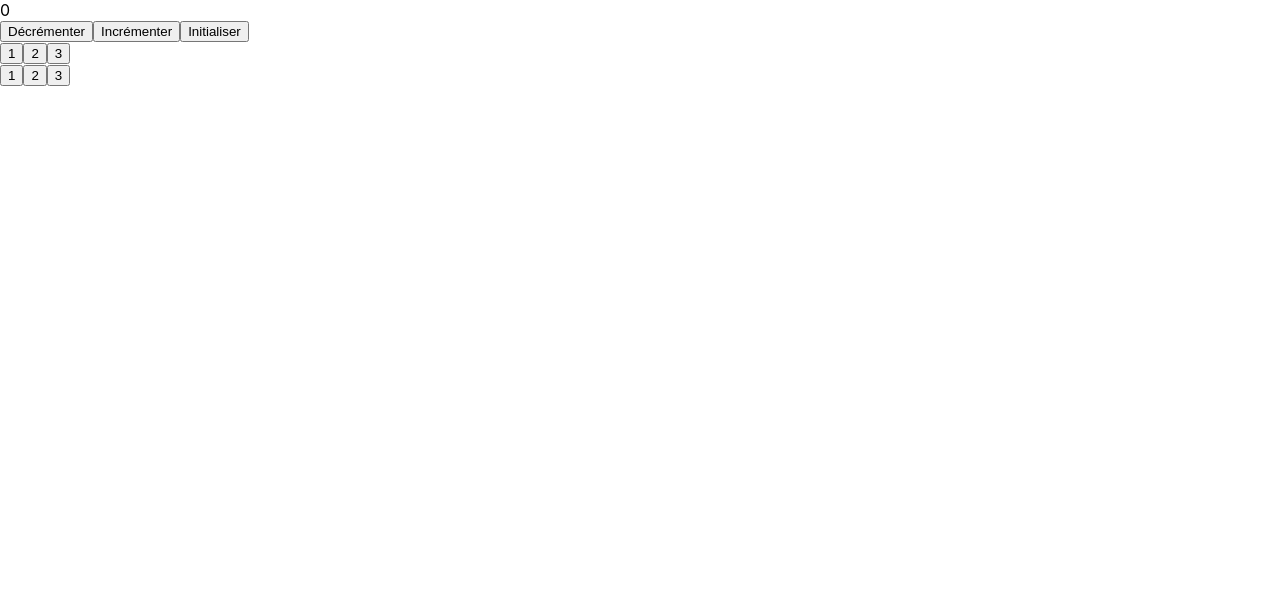
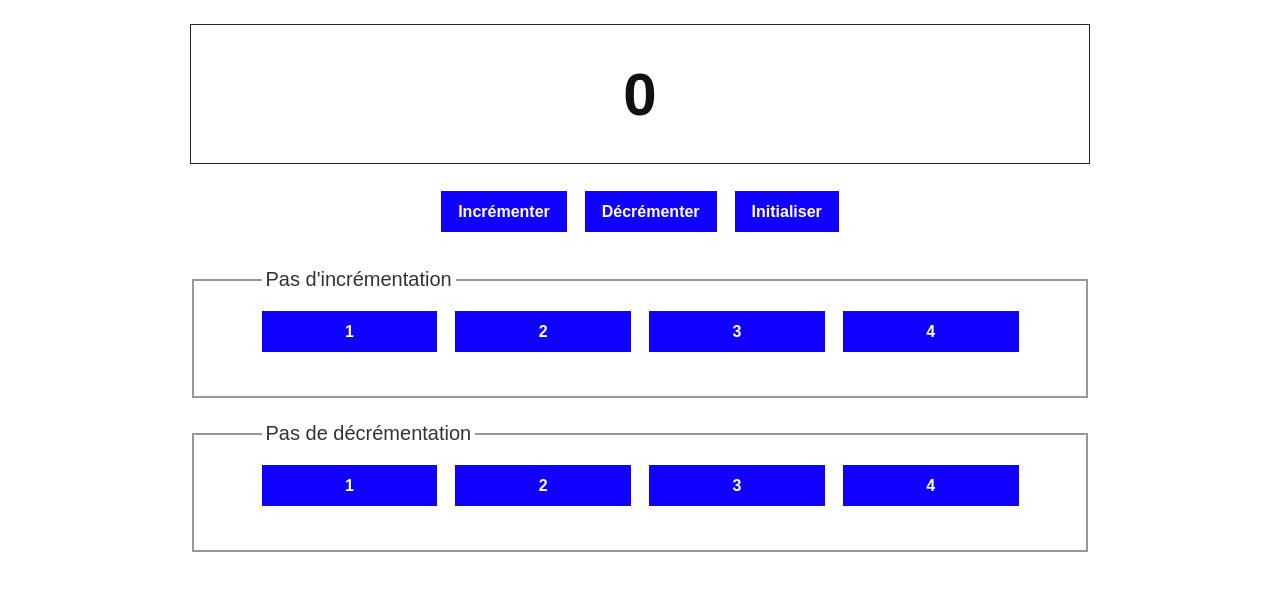
Before and after one commit to taha6nadir/react_cour, a React (Create React App) app: page / in a window 1280 px wide. Shown: the top 590 px of the page. Built offline with nearby package versions, Linux system fonts and the light colour scheme.

Commit message:
exercice 1

```diff
--- /dev/null
+++ b/src/ex1/Counter.css
@@ -0,0 +1,97 @@
+.counter-page {
+  box-sizing: border-box;
+  width: min(100% - 48px, 900px);
+  margin: 24px auto;
+  color: #111;
+  font-family: Arial, Helvetica, sans-serif;
+}
+
+.counter-value {
+  display: grid;
+  min-height: 138px;
+  place-items: center;
+  border: 1px solid #222;
+  font-size: 60px;
+  font-weight: 700;
+}
+
+.counter-actions {
+  display: flex;
+  justify-content: center;
+  gap: 18px;
+  margin: 27px 0 36px;
+}
+
+.counter-page button {
+  min-height: 41px;
+  padding: 0 17px;
+  border: 0;
+  background: #1000ff;
+  color: #fff;
+  font-size: 16px;
+  font-weight: 700;
+  cursor: pointer;
+}
+
+.counter-page button:hover {
+  background: #0800c9;
+}
+
+.counter-page button:focus-visible {
+  outline: 3px solid #111;
+  outline-offset: 3px;
+}
+
+.counter-step-group {
+  box-sizing: border-box;
+  min-width: 0;
+  min-height: 130px;
+  margin: 0 2px 24px;
+  padding: 20px 7.5% 25px;
+  border: 2px solid #999;
+}
+
+.counter-step-group legend {
+  padding: 0 4px;
+  color: #333;
+  font-size: 20px;
+}
+
+.counter-step-options {
+  display: grid;
+  grid-template-columns: repeat(4, minmax(0, 1fr));
+  gap: 18px;
+}
+
+.counter-step-options button {
+  width: 100%;
+}
+
+@media (max-width: 520px) {
+  .counter-page {
+    width: calc(100% - 32px);
+  }
+
+  .counter-actions {
+    flex-wrap: wrap;
+    gap: 10px;
+  }
+
+  .counter-actions button {
+    flex: 1 1 auto;
+  }
+
+  .counter-step-group {
+    padding-right: 12px;
+    padding-left: 12px;
+  }
+
+  .counter-step-options {
+    gap: 8px;
+  }
+
+  .counter-page button {
+    padding: 0 10px;
+    font-size: 14px;
+  }
+}
--- a/src/ex1/Counter.jsx
+++ b/src/ex1/Counter.jsx
@@ -2,6 +2,8 @@ import { useState } from "react";
 import Valeur from "./Valeur";
 import PasIncr from "./pasincrimenter";
 import PasDincr from "./pasdesincrimenter";
+import "./Counter.css";
+
 function Counter() {
     const [cnt, setcnt] = useState(0);
     const [pasIncrementation, setPasIncrementation] = useState(2);
@@ -20,14 +22,16 @@ function Counter() {
     }
 
     return (
-        <div>
+        <main className="counter-page">
             <Valeur counter={cnt} />
-            <button type="button" onClick={decr}>Décrémenter</button>
-            <button type="button" onClick={incr}>Incrémenter</button>
-            <button type="button" onClick={initial}>Initialiser</button>
+            <div className="counter-actions">
+                <button type="button" onClick={incr}>Incrémenter</button>
+                <button type="button" onClick={decr}>Décrémenter</button>
+                <button type="button" onClick={initial}>Initialiser</button>
+            </div>
             <PasIncr setPasIncrementation={setPasIncrementation} />
             <PasDincr setPasDecrementation={setPasDecrementation} />
-        </div>
+        </main>
     );
 }
 
--- a/src/ex1/Valeur.jsx
+++ b/src/ex1/Valeur.jsx
@@ -1,5 +1,5 @@
 function Valeur(props) {
-	return <div>{props.counter}</div>;
+	return <div className="counter-value">{props.counter}</div>;
 }
 
 export default Valeur
--- a/src/ex1/pasdesincrimenter.jsx
+++ b/src/ex1/pasdesincrimenter.jsx
@@ -1,10 +1,14 @@
 function PasDincr(props){
     return(
-    <div>
-    <button onClick={()=>props.setPasDecrementation(1)} >1</button>
-    <button onClick={()=>props.setPasDecrementation(2)} >2</button>
-    <button onClick={()=>props.setPasDecrementation(3)} >3</button>
-    </div>
+    <fieldset className="counter-step-group">
+        <legend>Pas de décrémentation</legend>
+        <div className="counter-step-options">
+            <button type="button" onClick={()=>props.setPasDecrementation(1)}>1</button>
+            <button type="button" onClick={()=>props.setPasDecrementation(2)}>2</button>
+            <button type="button" onClick={()=>props.setPasDecrementation(3)}>3</button>
+            <button type="button" onClick={()=>props.setPasDecrementation(4)}>4</button>
+        </div>
+    </fieldset>
     )
 }
 export default PasDincr;
--- a/src/ex1/pasincrimenter.jsx
+++ b/src/ex1/pasincrimenter.jsx
@@ -1,10 +1,14 @@
 function PasIncr(props) {
     return(
-    <div>
-    <button onClick={()=>props.setPasIncrementation(1)} >1</button>
-    <button onClick={()=>props.setPasIncrementation(2)} >2</button>
-    <button onClick={()=>props.setPasIncrementation(3)} >3</button>
-    </div>
+    <fieldset className="counter-step-group">
+        <legend>Pas d'incrémentation</legend>
+        <div className="counter-step-options">
+            <button type="button" onClick={()=>props.setPasIncrementation(1)}>1</button>
+            <button type="button" onClick={()=>props.setPasIncrementation(2)}>2</button>
+            <button type="button" onClick={()=>props.setPasIncrementation(3)}>3</button>
+            <button type="button" onClick={()=>props.setPasIncrementation(4)}>4</button>
+        </div>
+    </fieldset>
     )
 }
 export default PasIncr
```
